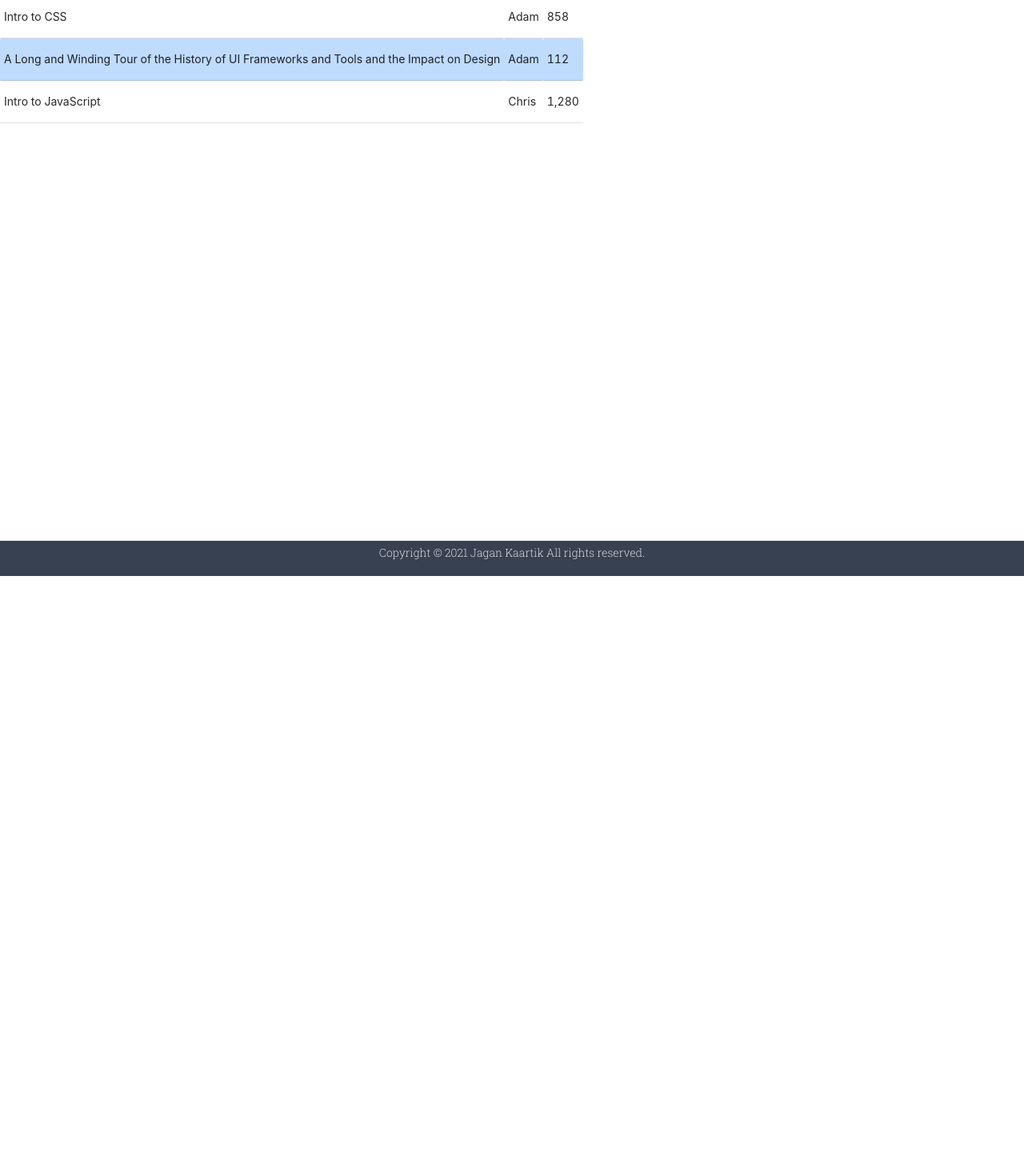
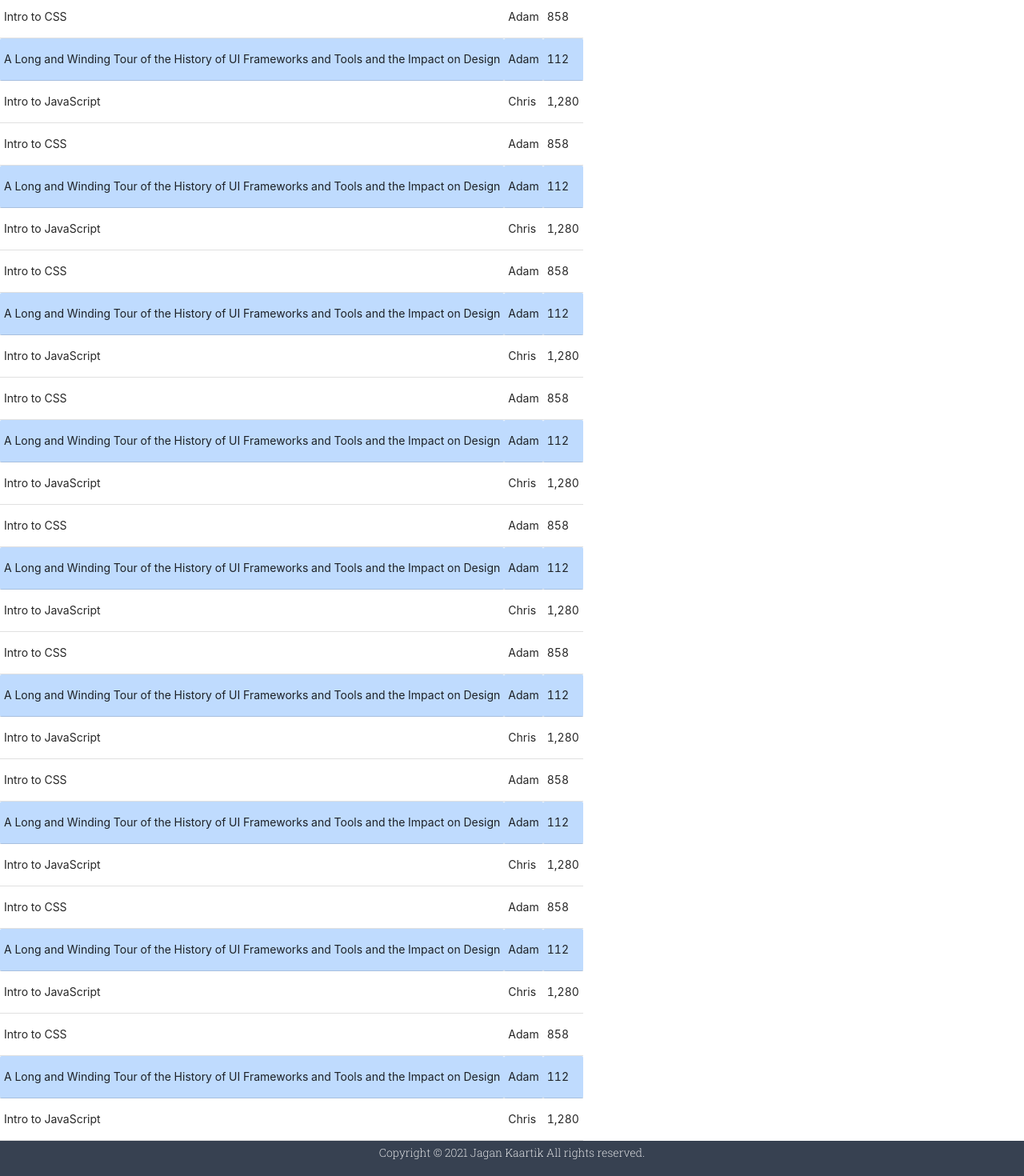
Before and after one commit to JaganKaartik/Shrynk.js, a React (Create React App) app in the folder app/: page /dashboard in a window 1280 px wide. Shown: the part 80-1550 px from the top of the page at 80% size. Before the commit the page ends 800 px from the top, so only its background shows below. Built offline with nearby package versions, Linux system fonts and the light colour scheme; no server answers.

Commit message:
minor UI updates

```diff
--- a/app/src/App.js
+++ b/app/src/App.js
@@ -12,8 +12,9 @@ export default function App() {
     <div>
       <UserProvider>
         <BrowserRouter>
-          <div class="main-wrapper">
-            <Switch>
+          {/* <div class="body-wrapper"> */}
+          <Switch>
+            <div class="body-wrapper">
               <Route path="/" exact component={Home} />
               <Route exact path="/dashboard">
                 {/* <AuthComponent> */}
@@ -25,9 +26,9 @@ export default function App() {
                   <Onboarding />
                 </AuthComponent>
               </Route>
-            </Switch>
-            <Footer />
-          </div>
+              <Footer />
+            </div>
+          </Switch>
         </BrowserRouter>
       </UserProvider>
     </div>
--- a/app/src/assets/css/main.css
+++ b/app/src/assets/css/main.css
@@ -30,12 +30,6 @@
   --menu-svg-color: #fafafa;
 }
 
-.footer {
-  font-family: "Roboto Slab", serif;
-  font-weight: 300;
-  margin-top: auto;
-}
-
 .title {
   font-family: "Merriweather", serif;
   font-size: 60px;
@@ -51,8 +45,19 @@
   width: 100%;
 }
 
-.main-wrapper {
+.body-wrapper {
   display: flex;
   flex-direction: column;
   min-height: 100vh;
 }
+
+.home-container {
+  display: flex;
+  flex-direction: column;
+}
+
+.footer {
+  font-family: "Roboto Slab", serif;
+  font-weight: 300;
+  margin-top: auto;
+}
--- a/app/src/components/Dashboard/Body.js
+++ b/app/src/components/Dashboard/Body.js
@@ -22,6 +22,150 @@ export default function Body() {
           <td>Chris</td>
           <td>1,280</td>
         </tr>
+        <tr>
+          <td>Intro to CSS</td>
+          <td>Adam</td>
+          <td>858</td>
+        </tr>
+        <tr class="bg-blue-200">
+          <td>
+            A Long and Winding Tour of the History of UI Frameworks and Tools
+            and the Impact on Design
+          </td>
+          <td>Adam</td>
+          <td>112</td>
+        </tr>
+        <tr>
+          <td>Intro to JavaScript</td>
+          <td>Chris</td>
+          <td>1,280</td>
+        </tr>
+        <tr>
+          <td>Intro to CSS</td>
+          <td>Adam</td>
+          <td>858</td>
+        </tr>
+        <tr class="bg-blue-200">
+          <td>
+            A Long and Winding Tour of the History of UI Frameworks and Tools
+            and the Impact on Design
+          </td>
+          <td>Adam</td>
+          <td>112</td>
+        </tr>
+        <tr>
+          <td>Intro to JavaScript</td>
+          <td>Chris</td>
+          <td>1,280</td>
+        </tr>
+        <tr>
+          <td>Intro to CSS</td>
+          <td>Adam</td>
+          <td>858</td>
+        </tr>
+        <tr class="bg-blue-200">
+          <td>
+            A Long and Winding Tour of the History of UI Frameworks and Tools
+            and the Impact on Design
+          </td>
+          <td>Adam</td>
+          <td>112</td>
+        </tr>
+        <tr>
+          <td>Intro to JavaScript</td>
+          <td>Chris</td>
+          <td>1,280</td>
+        </tr>
+        <tr>
+          <td>Intro to CSS</td>
+          <td>Adam</td>
+          <td>858</td>
+        </tr>
+        <tr class="bg-blue-200">
+          <td>
+            A Long and Winding Tour of the History of UI Frameworks and Tools
+            and the Impact on Design
+          </td>
+          <td>Adam</td>
+          <td>112</td>
+        </tr>
+        <tr>
+          <td>Intro to JavaScript</td>
+          <td>Chris</td>
+          <td>1,280</td>
+        </tr>
+        <tr>
+          <td>Intro to CSS</td>
+          <td>Adam</td>
+          <td>858</td>
+        </tr>
+        <tr class="bg-blue-200">
+          <td>
+            A Long and Winding Tour of the History of UI Frameworks and Tools
+            and the Impact on Design
+          </td>
+          <td>Adam</td>
+          <td>112</td>
+        </tr>
+        <tr>
+          <td>Intro to JavaScript</td>
+          <td>Chris</td>
+          <td>1,280</td>
+        </tr>
+        <tr>
+          <td>Intro to CSS</td>
+          <td>Adam</td>
+          <td>858</td>
+        </tr>
+        <tr class="bg-blue-200">
+          <td>
+            A Long and Winding Tour of the History of UI Frameworks and Tools
+            and the Impact on Design
+          </td>
+          <td>Adam</td>
+          <td>112</td>
+        </tr>
+        <tr>
+          <td>Intro to JavaScript</td>
+          <td>Chris</td>
+          <td>1,280</td>
+        </tr>
+        <tr>
+          <td>Intro to CSS</td>
+          <td>Adam</td>
+          <td>858</td>
+        </tr>
+        <tr class="bg-blue-200">
+          <td>
+            A Long and Winding Tour of the History of UI Frameworks and Tools
+            and the Impact on Design
+          </td>
+          <td>Adam</td>
+          <td>112</td>
+        </tr>
+        <tr>
+          <td>Intro to JavaScript</td>
+          <td>Chris</td>
+          <td>1,280</td>
+        </tr>
+        <tr>
+          <td>Intro to CSS</td>
+          <td>Adam</td>
+          <td>858</td>
+        </tr>
+        <tr class="bg-blue-200">
+          <td>
+            A Long and Winding Tour of the History of UI Frameworks and Tools
+            and the Impact on Design
+          </td>
+          <td>Adam</td>
+          <td>112</td>
+        </tr>
+        <tr>
+          <td>Intro to JavaScript</td>
+          <td>Chris</td>
+          <td>1,280</td>
+        </tr>
       </tbody>
     </div>
   );
--- a/app/src/components/Dashboard/index.js
+++ b/app/src/components/Dashboard/index.js
@@ -9,7 +9,7 @@ export default function Dashboard() {
   console.log(jwt);
 
   return (
-    <div>
+    <div className="home-container">
       <table class="table-fixed container">
         <Header />
         <Body />
--- /dev/null
+++ b/app/src/components/Navbar/index.js
@@ -0,0 +1,5 @@
+import React from "react";
+
+export default function Navbar() {
+  return <div className="header">THIS IS SAMPLE NAVBAR</div>;
+}
```
